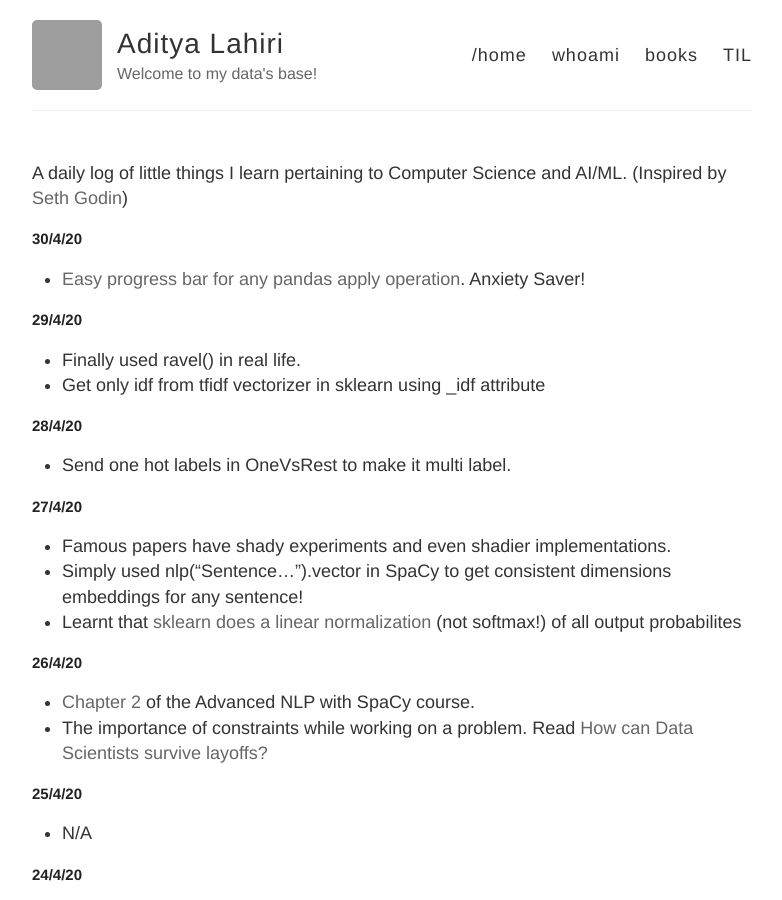
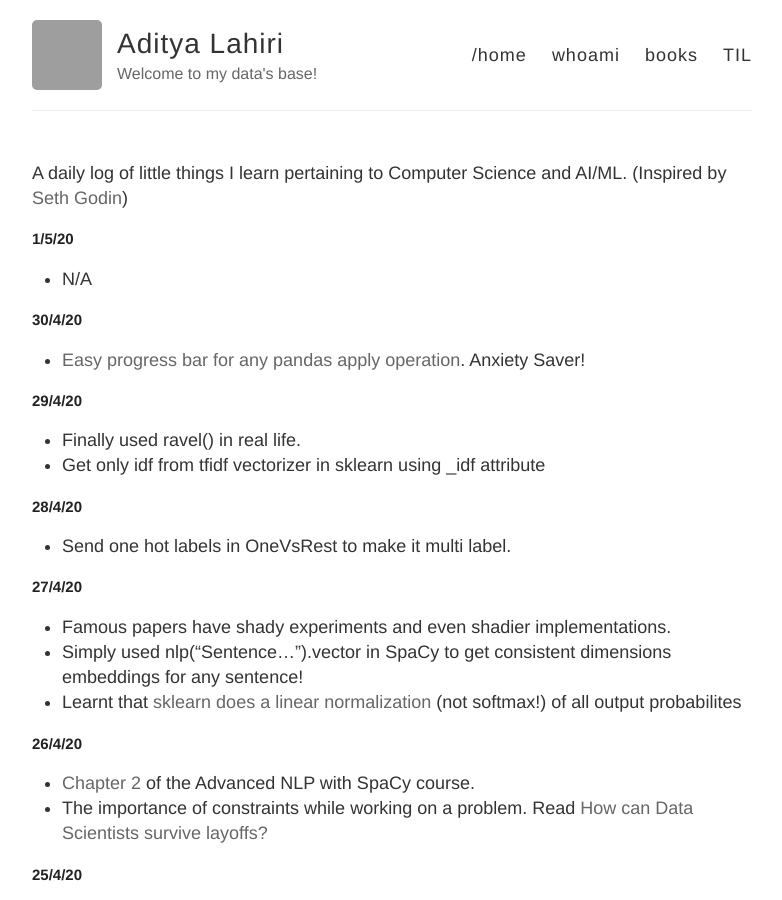
Before and after one commit to adityalahiri/adityalahiri.github.io, a Jekyll site: the page built from TIL.md, in a window 1280 px wide and 900 px high. Shown: the whole window, without its empty margins (248-1030 px from the left). Built offline with Jekyll 4.4.1, drawn with Linux system fonts in a browser that asks for light colours; our own code applies the rules of GitHub Pages for plain Markdown files; grey boxes are pictures that could not be loaded.

Commit message:
Update for 1/5/20

```diff
--- a/TIL.md
+++ b/TIL.md
@@ -1,5 +1,9 @@
 A daily log of little things I learn pertaining to Computer Science and AI/ML.
 (Inspired by [Seth Godin](https://seths.blog/))
+
+## 1/5/20
+
+* N/A
 
 ## 30/4/20
 
```
